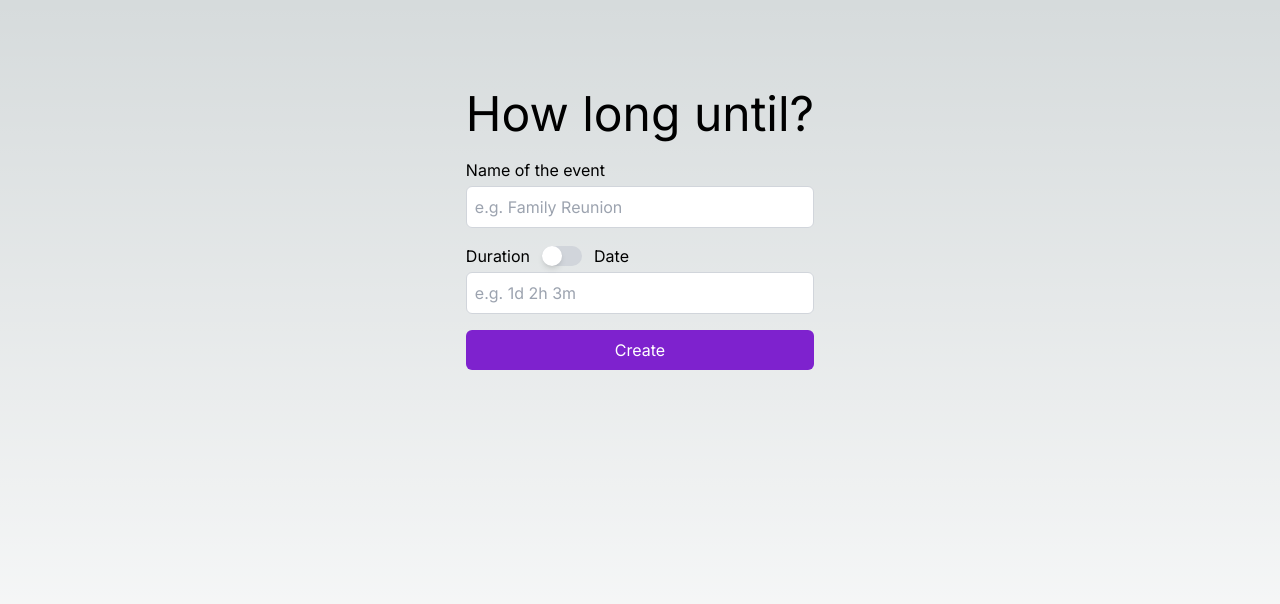
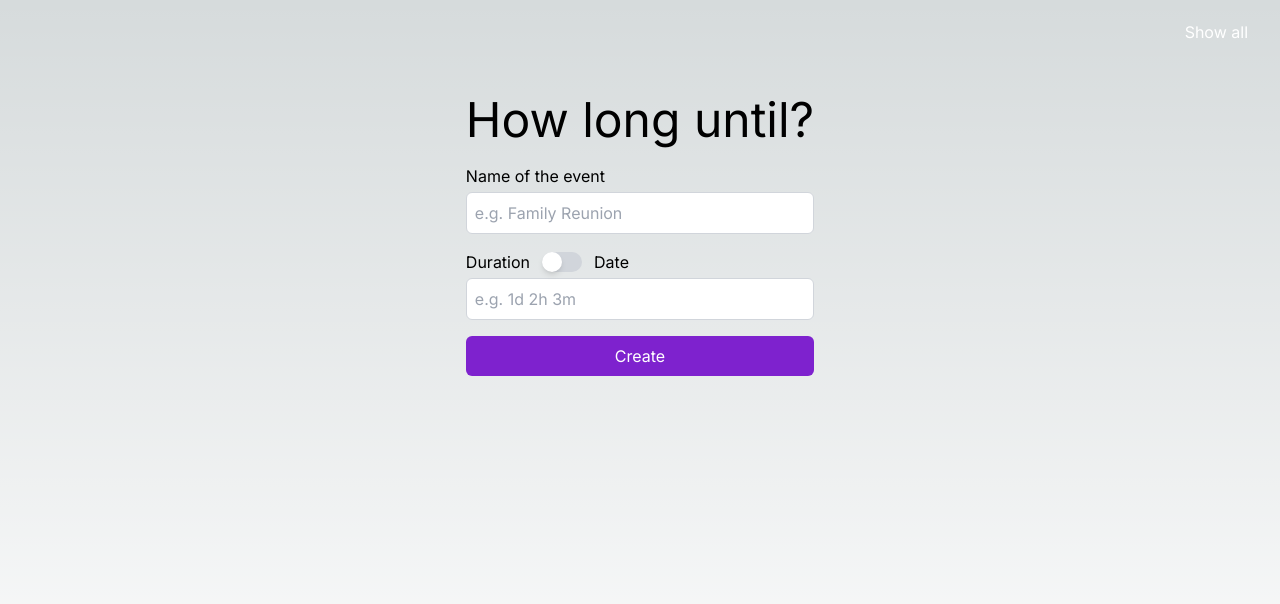
Before and after one commit to stefanluth/until, a Next.js app: page / in a window 1280 px wide. Shown: the top 604 px of the page. Built offline with nearby package versions, Linux system fonts and the light colour scheme.

Commit message:
Add delete functionality and NavBar

```diff
--- a/app/[id]/page.tsx
+++ b/app/[id]/page.tsx
@@ -1,6 +1,5 @@
 import { prisma } from "@/app/prisma";
 import CountdownCard from "@/app/_components/Countdown";
-import Link from "next/link";
 
 export default async function CountdownPage({ params }: { params: { id: string } }) {
   const countdown = await prisma.countdown.findFirst({ where: { id: params.id } });
@@ -9,10 +8,7 @@ export default async function CountdownPage({ params }: { params: { id: string }
   }
 
   return (
-    <div className="flex flex-col h-screen w-full max-w-2xl gap-8 pt-8 mx-auto">
-      <Link className="absolute right-12 text-white hover:underline hover:text-gray-200" href="/countdowns">
-        Show all
-      </Link>
+    <div className="flex flex-col max-w-2xl mx-auto">
       <CountdownCard {...countdown} />
     </div>
   );
--- /dev/null
+++ b/app/_actions/removeCountdown.ts
@@ -0,0 +1,19 @@
+"use server";
+
+import { cookies } from "next/headers";
+
+const COOKIE_OPTIONS = {
+  maxAge: 60 * 60 * 24 * 365,
+  path: "/",
+  sameSite: "lax",
+} as const;
+
+export async function removeCountdown(formData: FormData) {
+  const countdownId = formData.get("id");
+
+  const cookieStore = cookies();
+  const countdowns = cookieStore.get("countdowns")?.value.split(",") || [];
+  const newCountdowns = countdowns.filter((countdown) => countdown !== countdownId);
+
+  cookieStore.set("countdowns", newCountdowns.join(","), COOKIE_OPTIONS);
+}
--- a/app/_components/Countdown.tsx
+++ b/app/_components/Countdown.tsx
@@ -2,7 +2,9 @@
 
 import { Countdown } from "@prisma/client";
 import Link from "next/link";
+import { usePathname } from "next/navigation";
 import { useEffect, useState } from "react";
+import { DeleteButton } from "./DeleteButton";
 
 export default function CountdownCard(countdown: Countdown) {
   const [now, setNow] = useState(new Date().getTime());
@@ -81,13 +83,17 @@ function CountdownCardBody({ d, h, m, s }: { d: number; h: number; m: number; s:
 }
 
 function CountdownCardFooter({ id }: { id: string }) {
+  const path = usePathname();
+
   return (
     <div className="flex gap-4 justify-end px-4 pb-4 opacity-90">
-      <Link className="text-white hover:underline hover:text-gray-200" href={id}>
-        Open
-      </Link>
+      {!path.endsWith(`/${id}`) && (
+        <Link className="text-white hover:underline hover:text-gray-200" href={id}>
+          Open
+        </Link>
+      )}
       <ShareButton id={id} />
-      <button className="text-white hover:underline">Delete</button>
+      <DeleteButton id={id} />
     </div>
   );
 }
--- /dev/null
+++ b/app/_components/DeleteButton.tsx
@@ -0,0 +1,13 @@
+"use client";
+import { removeCountdown } from "@/app/_actions/removeCountdown";
+
+export function DeleteButton({ id }: { id: string }) {
+  return (
+    <form action={removeCountdown}>
+      <input type="hidden" name="id" value={id} />
+      <button className="text-white hover:underline" type="submit">
+        Remove
+      </button>
+    </form>
+  );
+}
--- /dev/null
+++ b/app/_components/NavBar.tsx
@@ -0,0 +1,22 @@
+"use client";
+
+import Link from "next/link";
+import { usePathname } from "next/navigation";
+
+export function NavBar() {
+  const pathname = usePathname();
+  return (
+    <nav className="flex h-16 gap-8 pr-8 justify-end items-center">
+      {pathname !== "/" && (
+        <Link className="text-white hover:underline hover:text-gray-200" href="/">
+          Create
+        </Link>
+      )}
+      {pathname !== "/countdowns" && (
+        <Link className="text-white hover:underline hover:text-gray-200" href="/countdowns">
+          Show all
+        </Link>
+      )}
+    </nav>
+  );
+}
--- a/app/countdowns/page.tsx
+++ b/app/countdowns/page.tsx
@@ -13,8 +13,12 @@ export default async function CountdownsPage() {
     },
   });
 
+  if (!countdowns || countdowns.length === 0) {
+    return <div className="text-center">No countdowns found.</div>;
+  }
+
   return (
-    <div className="flex flex-col h-screen w-full max-w-2xl gap-8 pt-8 mx-auto">
+    <div className="flex flex-col max-w-2xl gap-8 mx-auto">
       {countdowns
         .sort((a, b) => Number(a.date) - Number(b.date))
         .map((countdown) => (
--- a/app/layout.tsx
+++ b/app/layout.tsx
@@ -1,12 +1,13 @@
 import type { Metadata } from "next";
 import { Inter } from "next/font/google";
 import "./globals.css";
+import { NavBar } from "./_components/NavBar";
 
 const inter = Inter({ subsets: ["latin"] });
 
 export const metadata: Metadata = {
   title: "Until",
-  description: "Until is a simple countdown timer, sharable with a URL.",
+  description: "Until is a simple countdown timer, sharable via URL.",
 };
 
 export default function RootLayout({
@@ -16,7 +17,10 @@ export default function RootLayout({
 }>) {
   return (
     <html lang="en">
-      <body className={inter.className}>{children}</body>
+      <body className={inter.className}>
+        <NavBar />
+        <main className="h-[calc(100vh-4rem)] w-screen pt-8">{children}</main>
+      </body>
     </html>
   );
 }
--- a/app/page.tsx
+++ b/app/page.tsx
@@ -2,11 +2,9 @@ import CountdownInput from "./_components/CountdownInput";
 
 export default function Home() {
   return (
-    <main className="h-screen w-screen">
-      <div className="w-fit pt-[7%] mx-auto">
-        <h1 className="text-5xl min-w-max mb-5">How long until?</h1>
-        <CountdownInput />
-      </div>
-    </main>
+    <div className="w-fit mx-auto">
+      <h1 className="text-5xl min-w-max mb-5">How long until?</h1>
+      <CountdownInput />
+    </div>
   );
 }
```
